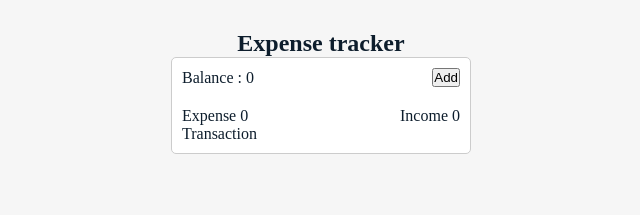
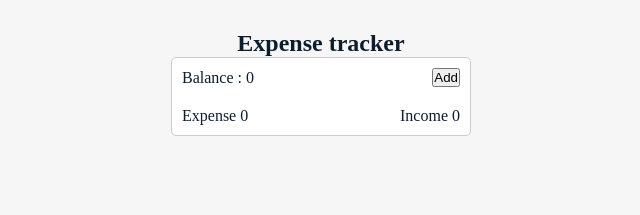
Before and after one commit to mehrnazpishyar/Expense-tracker, a React (Vite) app in the folder expense-tracker/: page / in a window 1280 px wide. Shown: the top 215 px of the page, without its empty margins (319-959 px from the left). Built offline with nearby package versions, Linux system fonts and the light colour scheme.

Commit message:
add map method to transactioncomponent

```diff
--- a/expense-tracker/src/components/TransActionComponent.jsx
+++ b/expense-tracker/src/components/TransActionComponent.jsx
@@ -1,8 +1,12 @@
 import React from 'react'
 
-const TransActionComponent = ({Transaction}) => {
+const TransActionComponent = ({transaction}) => {
   return (
-    <div>Transaction</div>
+   <section>
+ {transaction.map((t)=> {
+  return <div key={t.id}>{t.desc}</div>
+ })}
+   </section>
   )
 }
 
```
